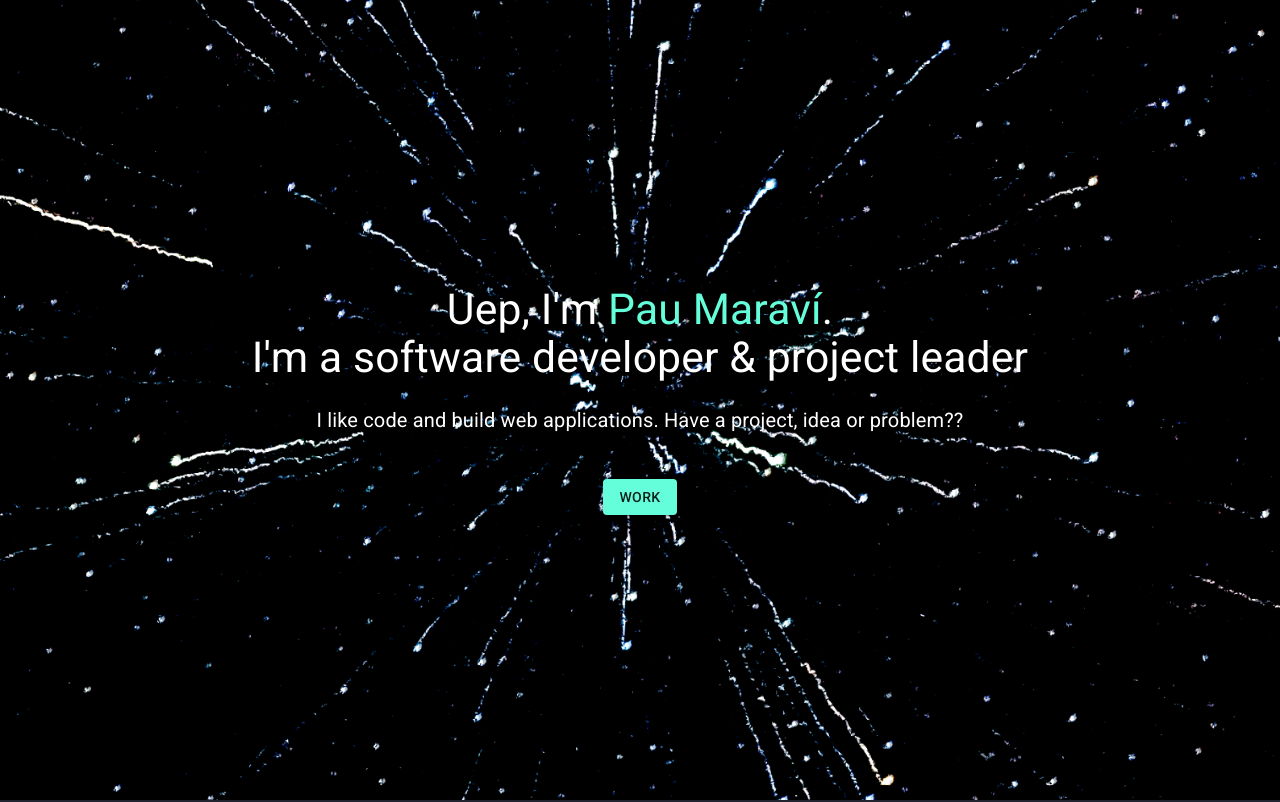
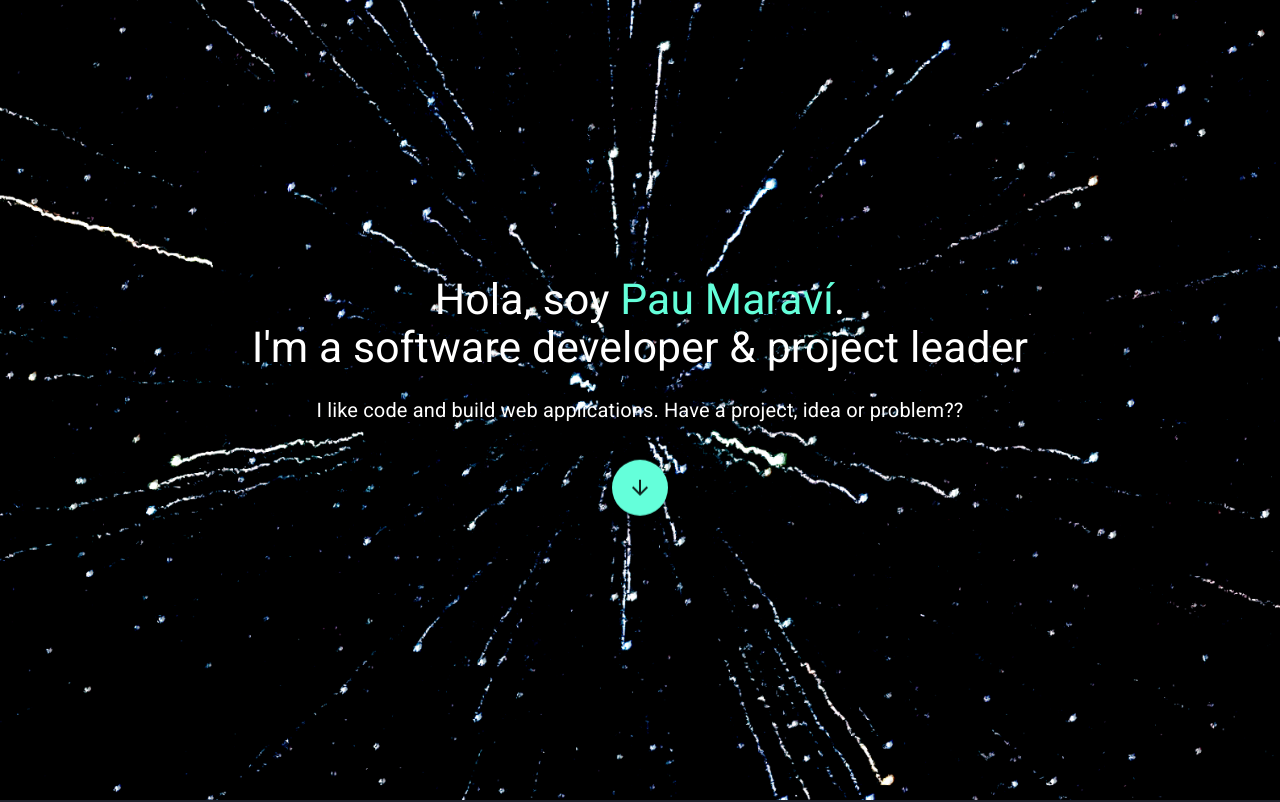
Before and after one commit to PauMB85/portfolio, a React (Create React App) app: page / in a window 1280 px wide. Shown: the top 802 px of the page. Built offline with nearby package versions, Linux system fonts and the light colour scheme.

Commit message:
se cambia boton y se le añade animacion up-down

```diff
--- a/src/components/home/Home.js
+++ b/src/components/home/Home.js
@@ -1,5 +1,6 @@
 import React from 'react';
-import Button from '@material-ui/core/Button';
+import { Fab } from '@material-ui/core';
+import ArrowDownwardIcon from '@material-ui/icons/ArrowDownward';
 
 import './Home.scss';
 
@@ -12,7 +13,7 @@ function Home(props) {
             </div>
             <div className="flex-column">
               <div className="text">
-                Uep, I'm <span className="hightlight"> Pau Maraví</span>.
+                Hola, soy <span className="hightlight"> Pau Maraví</span>.
                 <br/>
                 I'm a software developer & project leader
                 <br />
@@ -20,9 +21,11 @@ function Home(props) {
                     I like code and build web applications. Have a project, idea or problem??
                 </div>
               </div>
-              <Button variant="contained" size="medium" color="secondary" href="/#about">
-                Work
-              </Button>
+              <div className="up-down">
+                <Fab color="secondary" aria-label="down" href="/#about">
+                  <ArrowDownwardIcon />
+                </Fab>
+              </div>
             </div>
         </div>
     );
--- a/src/components/home/Home.scss
+++ b/src/components/home/Home.scss
@@ -49,5 +49,18 @@ Home, .Home {
         color: $color-secondary;
     }
 
+    .up-down {
+        animation: up-down 1.5s infinite  alternate;
+    }
+
+    @keyframes up-down {
+        from{
+            transform: translateY(-10px);
+        }
+        to {
+            transform: translateY(10px);
+        }
+    }
+
 
 }
```
